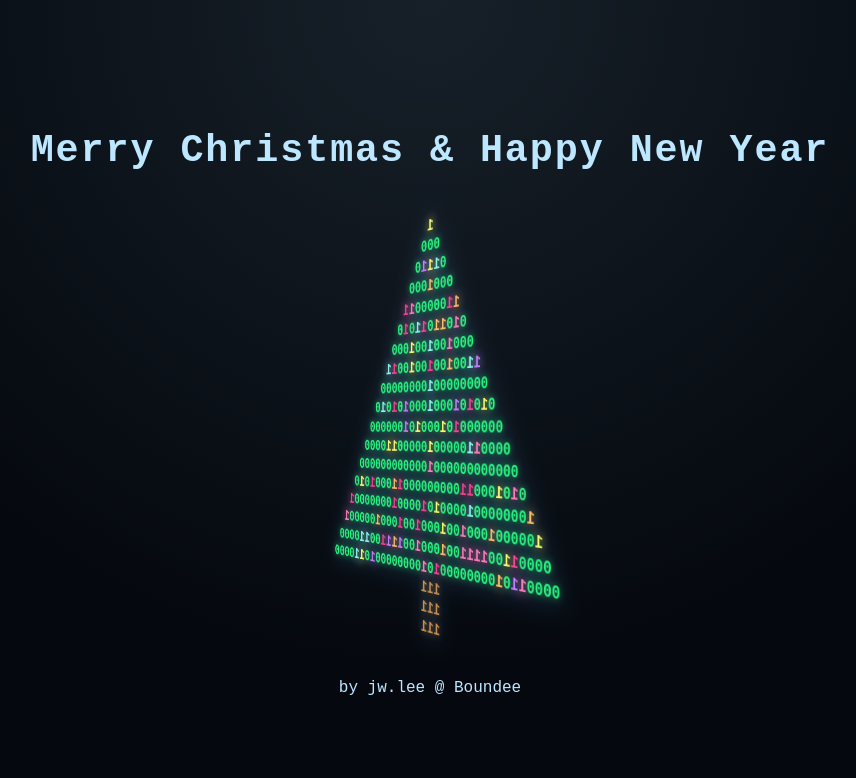
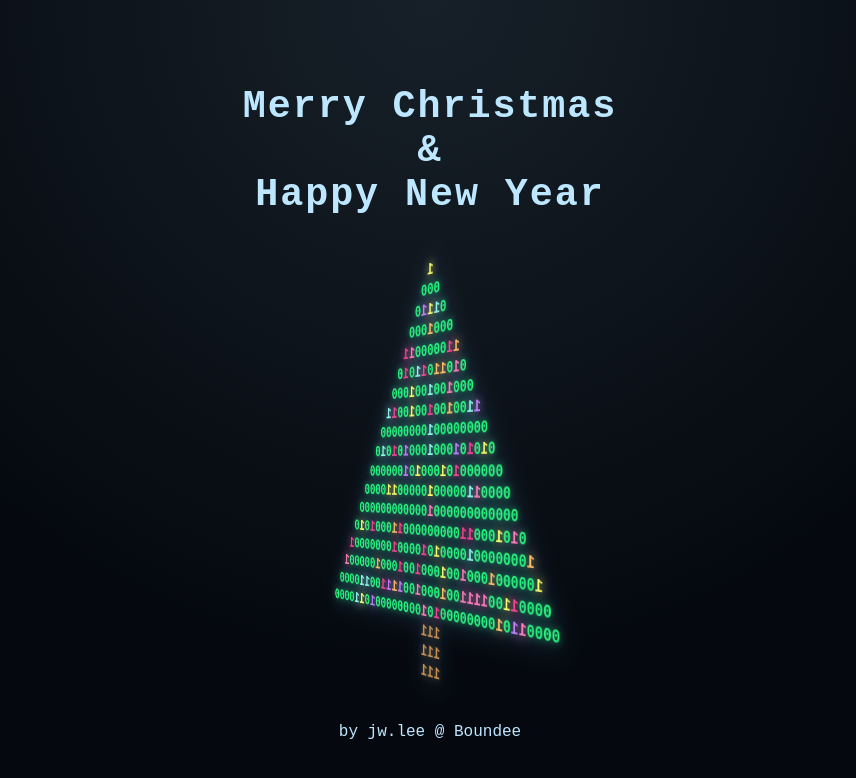
Before and after one commit to dokko/christmas_tree, a plain HTML site: page index.html in a window 1280 px wide. Shown: the whole page, without its empty margins (210-1066 px from the left). Drawn offline with Linux system fonts and the light colour scheme.

Commit message:
center align and format greeting in index.html

```diff
--- a/index.html
+++ b/index.html
@@ -90,7 +90,9 @@
 </head>
 
 <body>
-  <h1>Merry Christmas & Happy New Year</h1>
+  <h1 style="text-align: center;">Merry Christmas <br>
+    & <br>
+    Happy New Year</h1>
   <div class="scene">
     <div class="tree">
       <pre id="tree"></pre>
```
